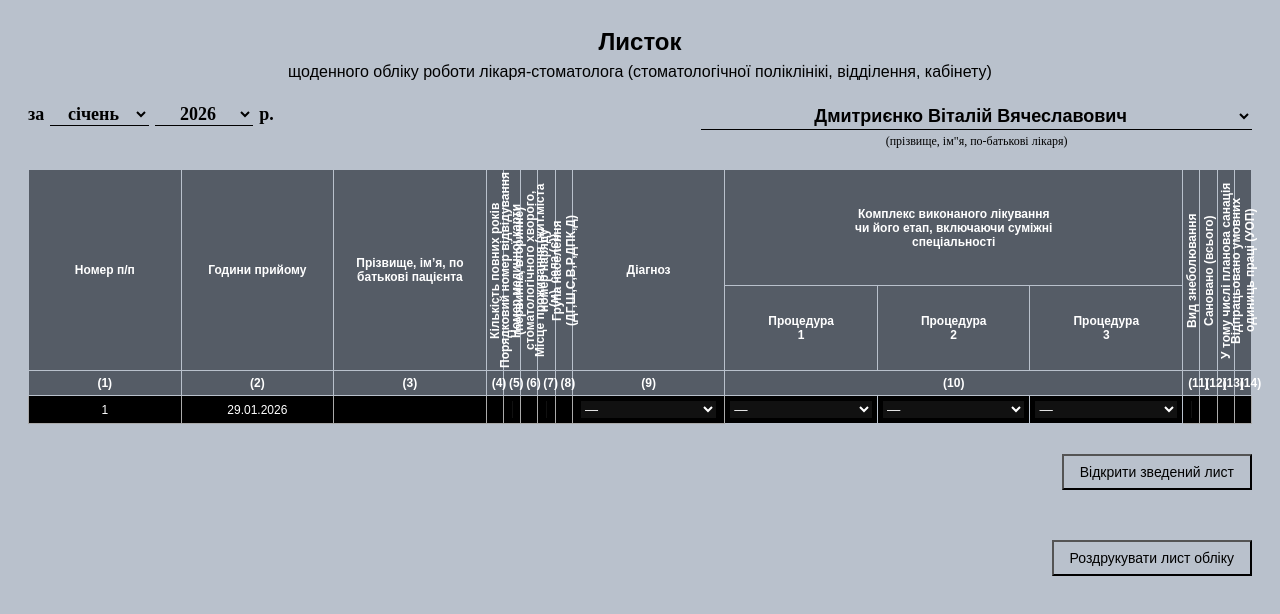
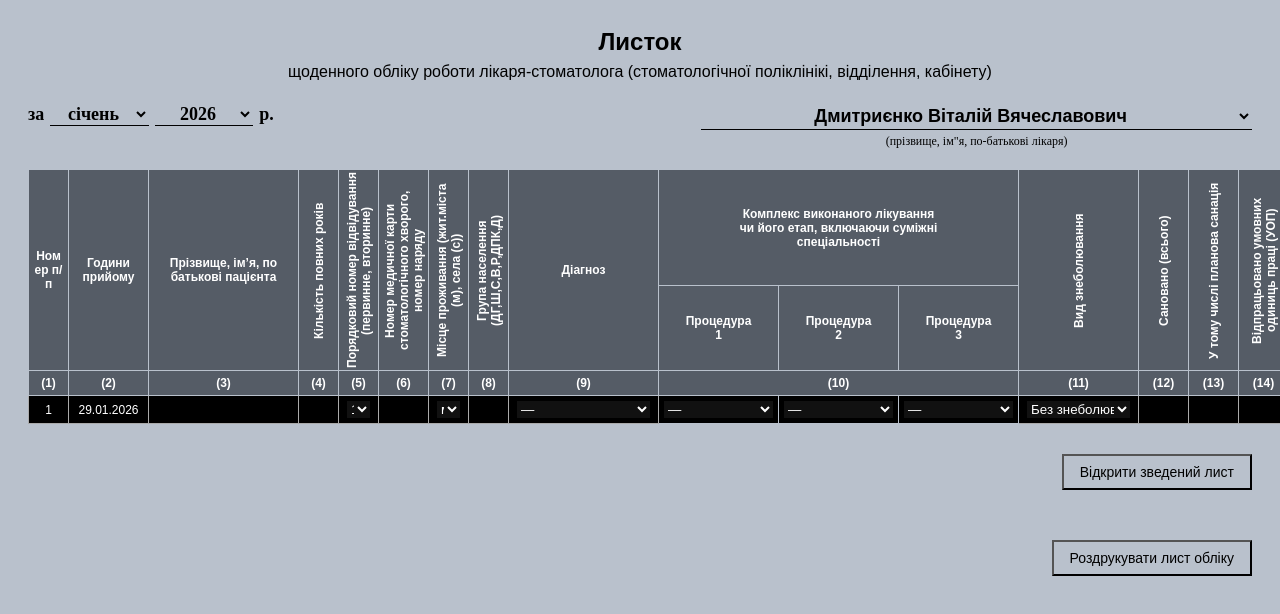
Before and after one commit to Tetiana-TU/listok-obliku, a plain HTML site: page index.html in a window 1280 px wide. Drawn offline with Linux system fonts and the light colour scheme.

Commit message:
correct col

```diff
--- a/index.html
+++ b/index.html
@@ -65,6 +65,24 @@
     </div>
 
     <table class="med-table">
+      <colgroup>
+        <col style="width: 40px" />
+        <col style="width: 80px" />
+        <col style="width: 150px" />
+        <col style="width: 40px" />
+        <col style="width: 40px" />
+        <col style="width: 50px" />
+        <col style="width: 40px" />
+        <col style="width: 40px" />
+        <col style="width: 150px" />
+        <col style="width: 120px" />
+        <col style="width: 120px" />
+        <col style="width: 120px" />
+        <col style="width: 120px" />
+        <col style="width: 50px" />
+        <col style="width: 50px" />
+        <col style="width: 50px" />
+      </colgroup>
       <thead class="shapka-table">
         <!-- ПЕРШИЙ РЯДОК ЗАГОЛОВКІВ -->
         <tr>
--- a/style.css
+++ b/style.css
@@ -7,7 +7,6 @@ body {
   font-family: Arial, sans-serif;
   size: 10px;
   padding: 20px 20px;
-  /* background-image: url("images/3\ 1675427567_bogatyr-club-p-sero-goluboi-fon-odnotonnii-fon-pinterest-25.jpg"); */
   background-color: #b9c1cc;
   background-size: cover;
   background-repeat: no-repeat;
@@ -15,18 +14,19 @@ body {
   background-attachment: fixed;
   max-width: 100%;
 }
-
+h2 {
+  text-align: center;
+}
 table.med-table {
-  width: 100%;
+  width: 2000px;
+  max-width: 100%;
   table-layout: fixed;
+  margin: 0 auto;
 }
 .med-table {
   font-size: 12px;
 }
 
-h2 {
-  text-align: center;
-}
 .form-header {
   display: flex;
   justify-content: space-between;
@@ -116,10 +116,11 @@ th,
 td {
   padding: 5px;
   text-align: center;
-  /* color: #000; */
   border: 1px solid #555;
-  /* box-shadow: inset 0 0 0 0.6px #222; */
   background: transparent;
+  overflow: hidden;
+  white-space: normal;
+  word-break: break-word;
 }
 
 .shapka-table {
```
